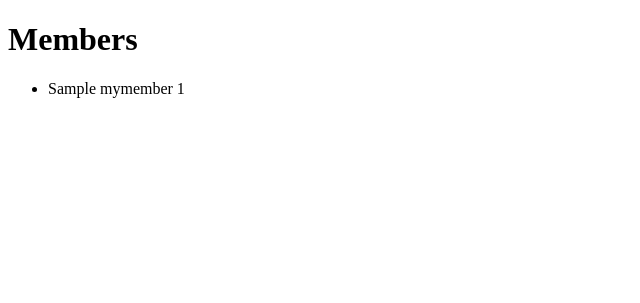
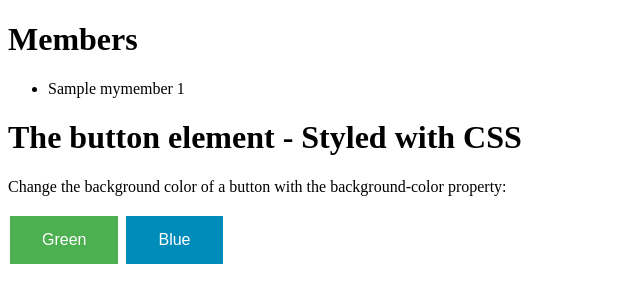
Before and after one commit to speshialforse/django_test, a Python web app: template tutorials/templates/all_members.html in a window 1280 px wide. Shown: the top 303 px of the page, without its empty margins (0-640 px from the left). Run offline with Jinja, Linux system fonts and the light colour scheme; the template is opened without the code that fills it: most values are stand-ins (such as "Sample title", 1, 10 or a date in 2020).

Commit message:
js changes1

```diff
--- a/tutorials/templates/all_members.html
+++ b/tutorials/templates/all_members.html
@@ -2,7 +2,28 @@
 <html>
   <script>
     console.log("test");
+    function clickTest() {
+      console.log("test dgdfgdf");
+    }
   </script>
+  <head>
+    <style>
+    .button {
+      border: none;
+      color: white;
+      padding: 15px 32px;
+      text-align: center;
+      text-decoration: none;
+      display: inline-block;
+      font-size: 16px;
+      margin: 4px 2px;
+      cursor: pointer;
+    }
+
+    .button1 {background-color: #4CAF50;} /* Green */
+    .button2 {background-color: #008CBA;} /* Blue */
+    </style>
+    </head>
 <body>
 
 <h1>Members</h1>
@@ -12,6 +33,10 @@
     <li>{{ x.title }} {{ x.id }}</li>
   {% endfor %}
 </ul>
+<h1>The button element - Styled with CSS</h1>
+<p>Change the background color of a button with the background-color property:</p>
 
+<button class="button button1" onclick="clickTest();">Green</button>
+<button class="button button2">Blue</button>
 </body>
 </html>
```
